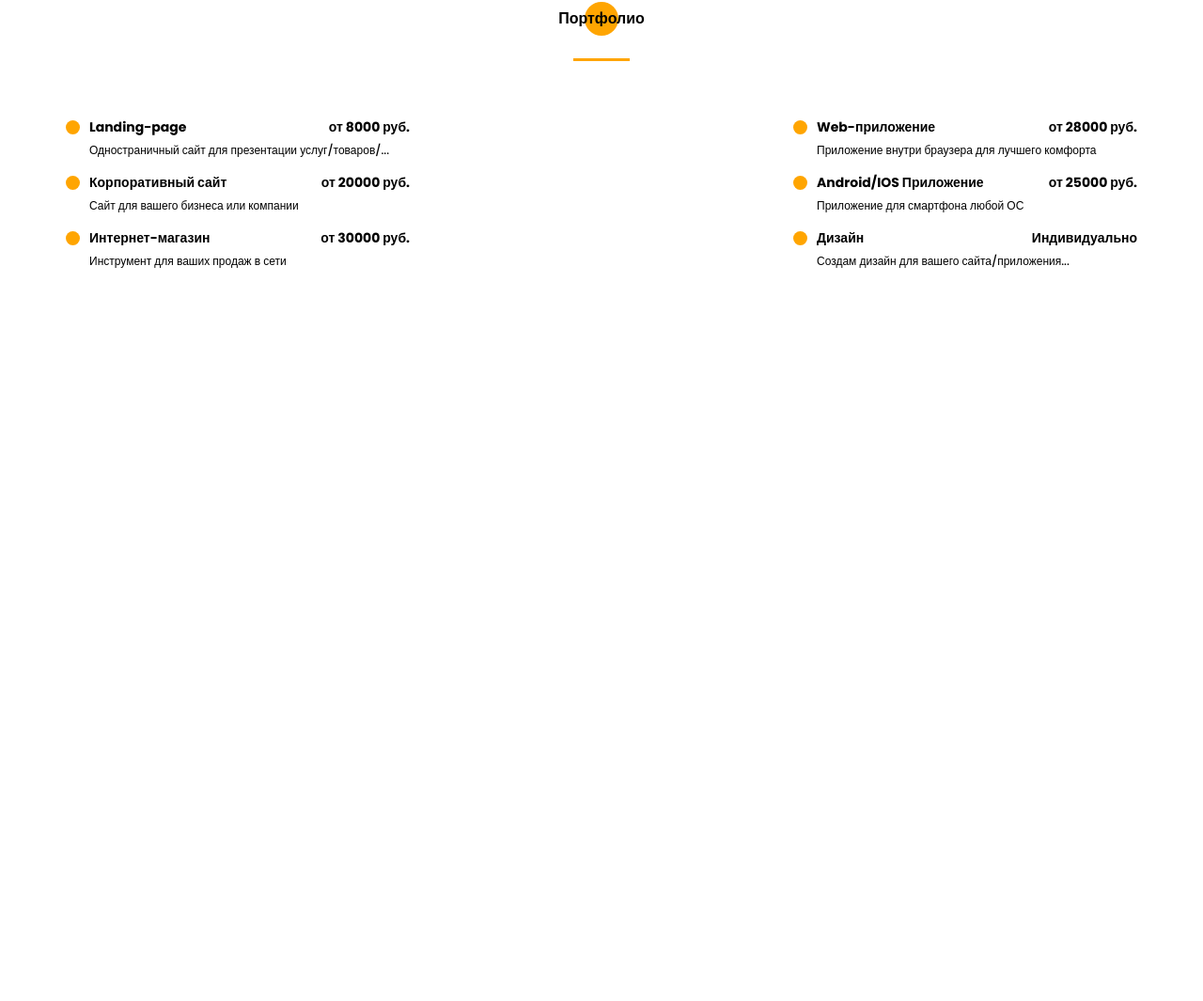
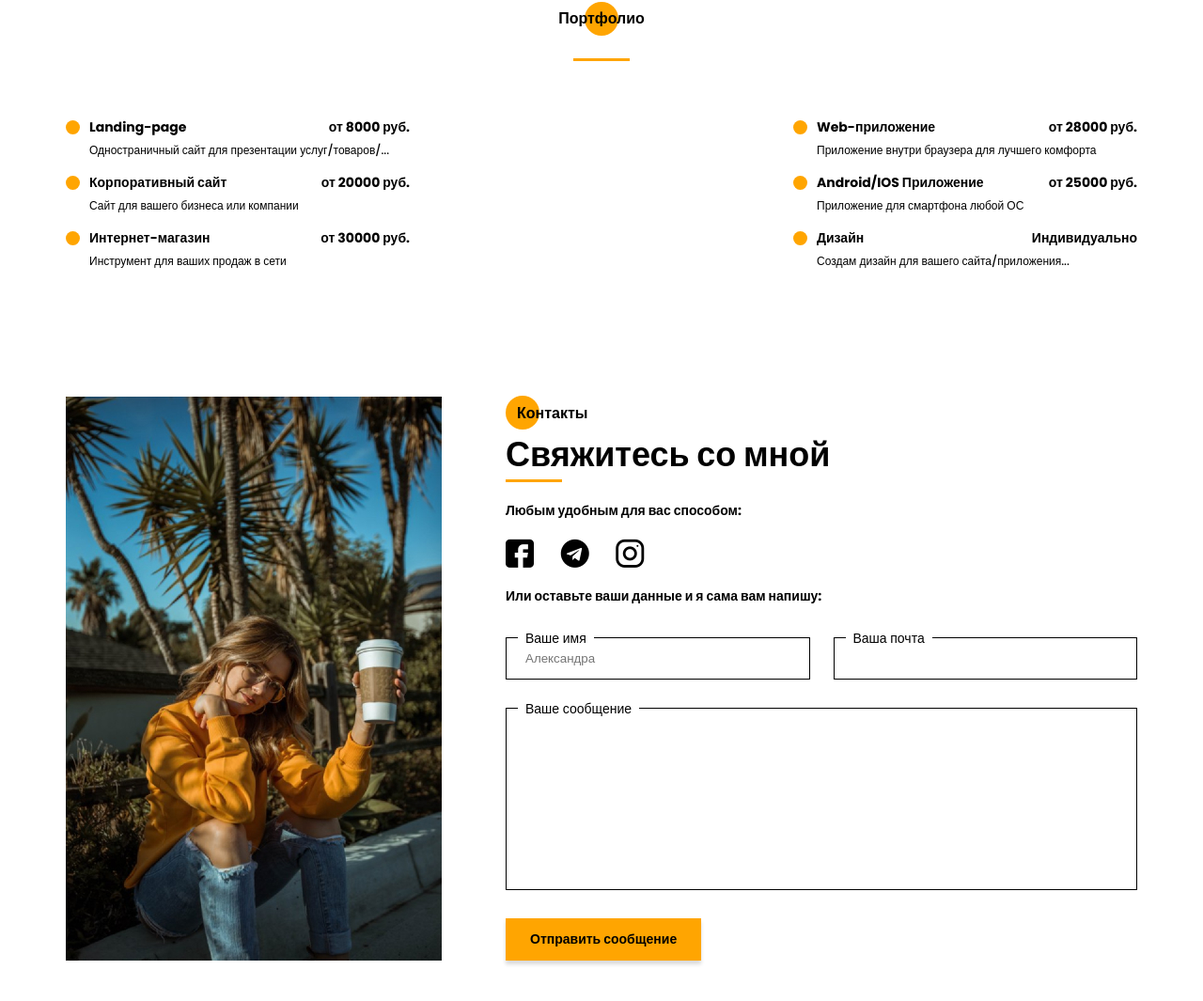
Before and after one commit to Alex-Sapon/portfolio, a website: page #src/index.html in a window 1280 px wide. Shown: the part 4190-5255 px from the top of the page at 94% size. Before the commit the page ends 4492 px from the top, so only its background shows below. Drawn offline with nearby package versions, Linux system fonts and the light colour scheme; files that its build step writes are made by us from their sources; files whose address does not match are found by name; a web font is replaced by a local one.

Commit message:
create block feature/contacts

```diff
--- a/#src/_contacts.html
+++ b/#src/_contacts.html
@@ -0,0 +1,39 @@
+<section class="contacts">
+    <div class="container">
+        <div class="contacts__wrapper">
+            <div class="contacts__image">
+                <img src="img/photo.jpg" alt="photo">
+            </div>
+            <div class="contacts__desc">
+                <h2 class="contacts__title title title_fs16">Контакты</h2>
+                <div class="contacts__subtitle title title_fs36">Свяжитесь со мной</div>
+                <div class="divider"></div>
+                <div class="contacts__text title title_fs14">Любым удобным для вас способом:</div>
+                <div class="contacts__socials">
+                    <a href="#" class="contacts__link icon-facebook"></a>
+                    <a href="#" class="contacts__link icon-telegram"></a>
+                    <a href="#" class="contacts__link icon-instagram"></a>
+                </div>
+                <div class="contacts__text title title_fs14">Или оставьте ваши данные и я сама вам напишу:</div>
+            </div>
+            <form action="#" class="contacts__form">
+                <div class="contacts__input-text">
+                    <label for="name">Ваше имя</label>
+                    <input required type="text" name="name" id="name" placeholder="Александра">
+                </div>
+                <div class="contacts__input-email">
+                    <label for="email">Ваша почта</label>
+                    <input required type="email" name="email" id="email">
+                </div>
+                <div class="contacts__textarea">
+                    <label for="textarea">Ваше сообщение</label>
+                    <textarea name="textarea" id="textarea"></textarea>
+                </div>
+                <div class="contacts__button">
+                    <button type="submit" class="btn">Отправить сообщение</button>
+                </div>
+            </form>
+
+        </div>
+    </div>
+</section>
--- a/#src/scss/Blocks/about-me.scss
+++ b/#src/scss/Blocks/about-me.scss
@@ -8,7 +8,6 @@
         column-gap: 70px;
         row-gap: 40px;
     }
-
     &__image {
         grid-column: 1 / 2;
         grid-row: 1 / 3;
@@ -16,18 +15,15 @@
             object-fit: contain;
         }
     }
-
     &__desc {
         grid-column: 2 / 3;
         padding-top: 6px;
     }
-
     &__title {
         position: relative;
         padding-left: 12px;
         @include circle;
     }
-
     &__subtitle {
         margin-bottom: 6px;
     }
--- a/#src/scss/Blocks/contacts.scss
+++ b/#src/scss/Blocks/contacts.scss
@@ -0,0 +1,88 @@
+.contacts {
+    padding: 120px 0 107px 0;
+    &__wrapper {
+        display: grid;
+        grid-template-columns: 400px 1fr;
+        grid-template-rows: 235px 1fr;
+        grid-auto-rows: auto;
+        column-gap: 68px;
+        row-gap: 21px;
+    }
+    &__image {
+        grid-row: 1 / 3;
+        img {
+            object-fit: contain;
+        }
+    }
+    &__desc {
+        padding-top: 6px;
+    }
+    &__title {
+        position: relative;
+        padding-left: 12px;
+        @include circle;
+    }
+    &__subtitle {
+        margin: 12px 0 6px 0;
+    }
+    &__text {
+        margin-top: 20px;
+    }
+    &__socials {
+        margin-top: 20px;
+    }
+    &__link {
+        font-size: 30px;
+        color: $mainColor;
+        margin-right: 25px;
+        transition: all 0.5s ease;
+        &:hover {
+            color: red;
+        }
+    }
+    &__form {
+        display: grid;
+        grid-template-columns: repeat(2, minmax(250px, 1fr));
+        grid-template-rows: 45px 1fr 45px;
+        grid-auto-rows: auto;
+        column-gap: 25px;
+        row-gap: 30px;
+    }
+    &__input-text,
+    &__input-email,
+    &__textarea {
+        position: relative;
+        border: 1px solid #000000;
+        label {
+            position: absolute;
+            top: -7px;
+            left: 12px;
+            padding: 0 8px;
+            background-color: #fff;
+        }
+        input {
+            height: 100%;
+            width: 100%;
+            padding: 0 20px;
+        }
+        textarea {
+            resize: none;
+            padding: 15px;
+        }
+    }
+    &__textarea {
+        grid-column: 1 / 3;
+        grid-row: 2 / 3;
+    }
+    &__button {
+        grid-column: 1 / 3;
+        button {
+            max-width: 219px;
+        }
+    }
+    .divider {
+        width: 60px;
+        height: 3px;
+        background-color: $secondColor;
+    }
+}
--- a/#src/scss/Blocks/price.scss
+++ b/#src/scss/Blocks/price.scss
@@ -30,7 +30,7 @@
     }
     &__item {
         display: grid;
-        grid-template-columns: 25px 1fr 100px;
+        grid-template-columns: 25px auto auto;
         grid-auto-rows: auto;
         row-gap: 5px;
     }
@@ -58,7 +58,7 @@
         align-items: center;
     }
     &__cost {
-        justify-self: flex-end;
+        justify-self: end;
     }
 
     &__text {
--- a/#src/scss/null.scss
+++ b/#src/scss/null.scss
@@ -1,4 +1,5 @@
-*{padding:0;margin:0;border:0;}
+*{padding:0;margin:0;}
+*{border:0;}
 *,*:before,*:after{-moz-box-sizing:border-box;-webkit-box-sizing:border-box;box-sizing:border-box;}
 :focus,:active{outline:none;}
 a:focus,a:active{outline:none;}
```
Also changed, not shown: Porfolio/index.html (+38 -0 lines), Porfolio/css/style.css, Porfolio/css/style.min.css.
